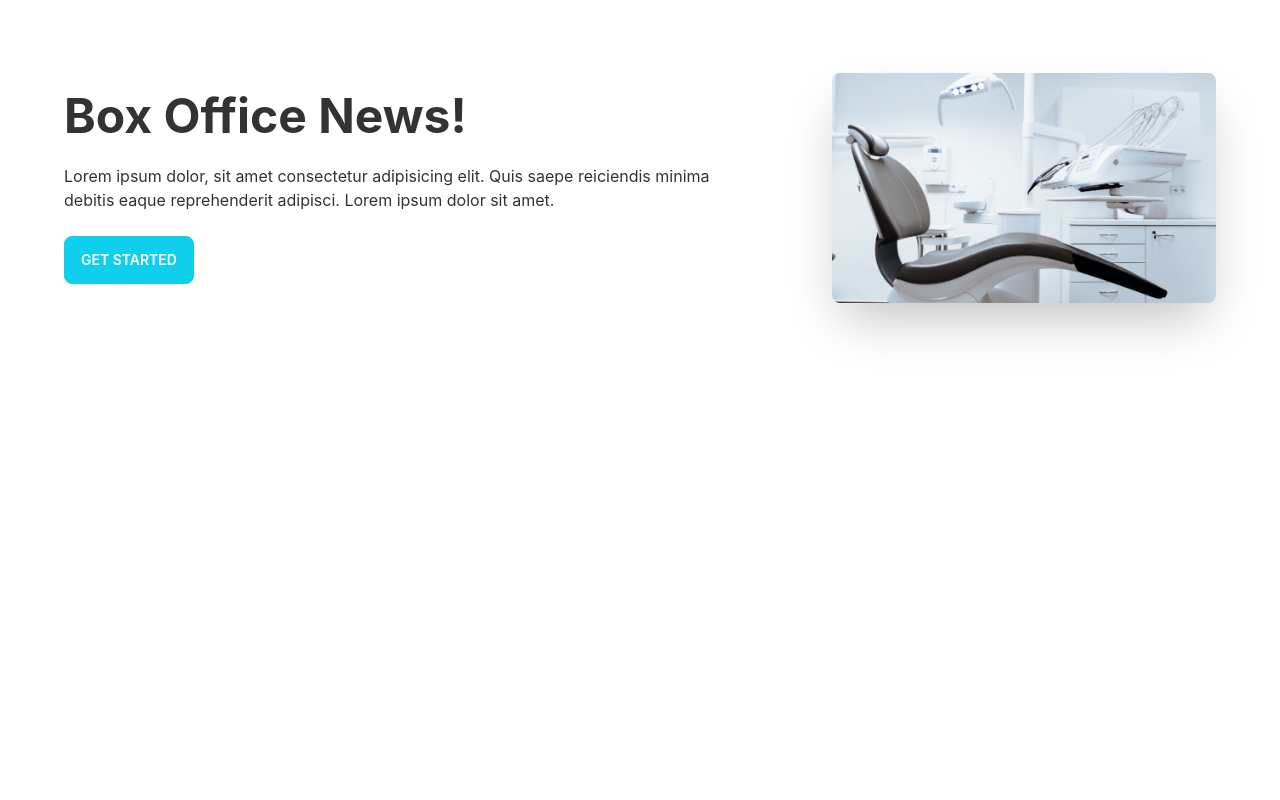
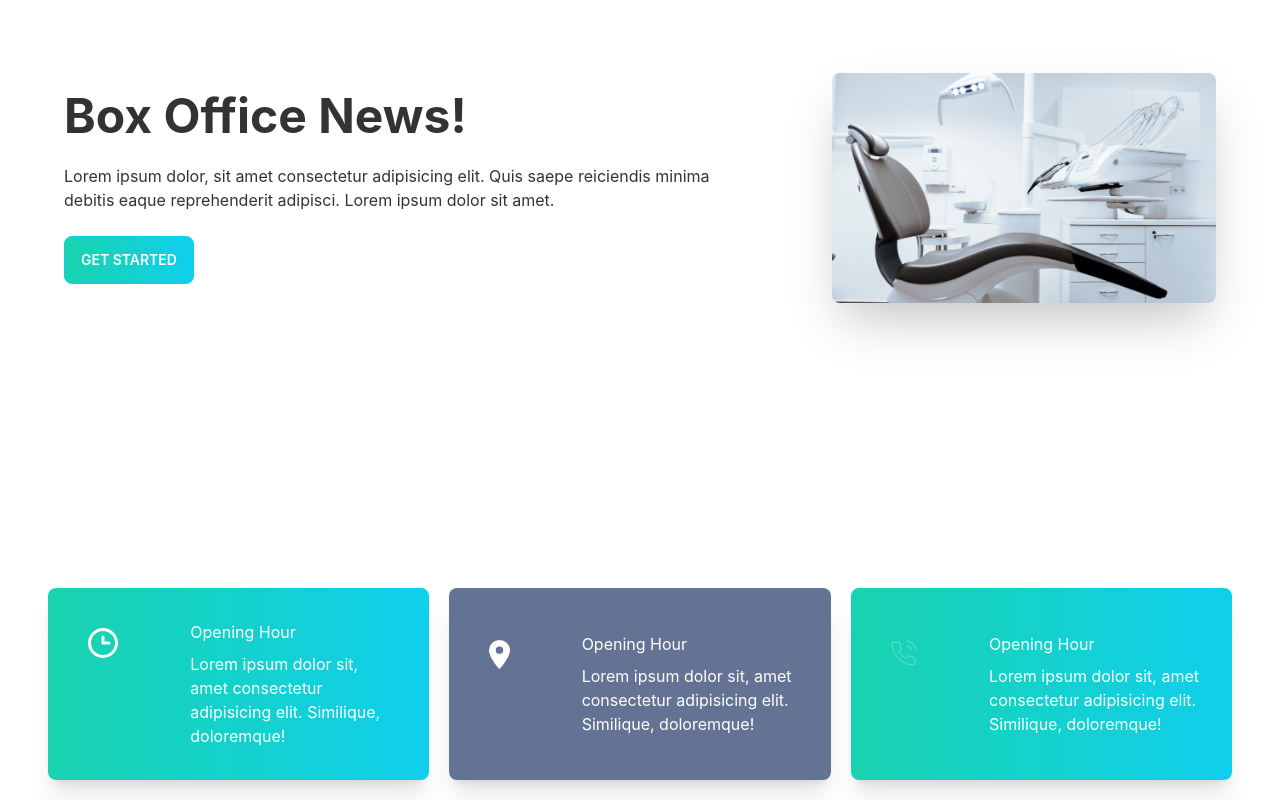
Before and after one commit to rimonhossain12/final-doctor-portal-practice, a React (Create React App) app: page / in a window 1280 px wide. Shown: the part 276-1076 px from the top of the page. Before the commit the page ends 864 px from the top, so only its background shows below. Built offline with nearby package versions, Linux system fonts and the light colour scheme.

Commit message:
hospital information section added

```diff
--- a/src/Pages/Home/Home/Home.js
+++ b/src/Pages/Home/Home/Home.js
@@ -1,10 +1,12 @@
 import React from 'react';
 import Header from '../Header/Header';
+import Info from '../Info/Info';
 
 const Home = () => {
     return (
         <div className='px-12'>
             <Header />
+            <Info />
         </div>
     );
 };
--- /dev/null
+++ b/src/Pages/Home/Info/Info.js
@@ -0,0 +1,20 @@
+import React from 'react';
+import clock from '../../../assets/icons/clock.svg';
+import marker from '../../../assets/icons/marker.svg';
+import phone from '../../../assets/icons/phone.svg';
+import InfoCard from '../InfoCard/InfoCard';
+
+
+const Info = () => {
+
+    return (
+        // Lorem ipsum dolor sit amet consectetur adipisicing elit. Iste, quae.
+        <div className='grid pb-5 sm:grid-cols-1 md:grid-cols-2 lg:grid-cols-3 gap-5'>
+            <InfoCard img={clock} cardTitle="Opening Hour" description="Saturday-ThursDay 9 to 6" bgColor="bg-gradient-to-r from-secondary to-primary text-white" />
+            <InfoCard img={marker} cardTitle="Opening Hour" description="Saturday-ThursDay 9 to 6" bgColor="bg-accent text-white" />
+            <InfoCard img={phone} cardTitle="Opening Hour" description="Saturday-ThursDay 9 to 6" bgColor="bg-gradient-to-r from-secondary to-primary text-white" />
+        </div>
+    );
+};
+
+export default Info;
--- /dev/null
+++ b/src/Pages/Home/InfoCard/InfoCard.js
@@ -0,0 +1,38 @@
+// import React from 'react';
+
+// const InfoCard = ({ img, address, bgClass }) => {
+//     return (
+//         <div className="card sm:d-flex lg:max-w-96 shadow-xl">
+//             <figure className="px-10 pt-10">
+//                 <img src="https://placeimg.com/400/225/arch" alt="Shoes" className="rounded-xl" />
+//             </figure>
+//             <div className="card-body items-center text-center">
+//                 <h2 className="card-title">Shoes!</h2>
+//                 <p>If a dog chews shoes whose shoes does he choose?</p>
+//             </div>
+//         </div>
+//     );
+// };
+
+// export default InfoCard;
+
+import React from 'react';
+
+const InfoCard = ({ img, cardTitle, bgColor }) => {
+    console.log(bgColor)
+    return (
+        <div className={`hero shadow-xl rounded-lg ${bgColor}`}>
+            <div className='sm:flex sm:flex-col md:flex md:flex-row'>
+                <figure className="px-10 pt-10 sm:justify-items-center">
+                    <img src={img} className="fill-white" alt={cardTitle} />
+                </figure>
+                <div className='card-body rounded'>
+                    <h4>{cardTitle}</h4>
+                    <p>Lorem ipsum dolor sit, amet consectetur adipisicing elit. Similique, doloremque!</p>
+                </div>
+            </div>
+        </div>
+    );
+};
+
+export default InfoCard;
--- a/src/Pages/Shared/PrimaryButton/PrimaryButton.js
+++ b/src/Pages/Shared/PrimaryButton/PrimaryButton.js
@@ -3,7 +3,7 @@
 const PrimaryButton = ({ children }) => {
     return (
         <div>
-            <button className="btn btn-primary uppercase text-white">{children}</button>
+            <button className="btn btn-primary uppercase text-white bg-gradient-to-r from-secondary to-primary">{children}</button>
         </div>
     );
 };
```
